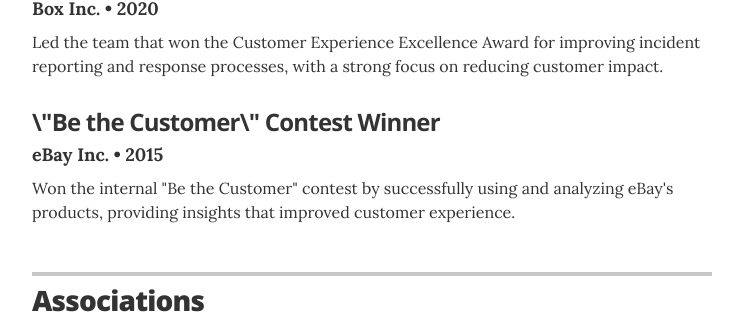
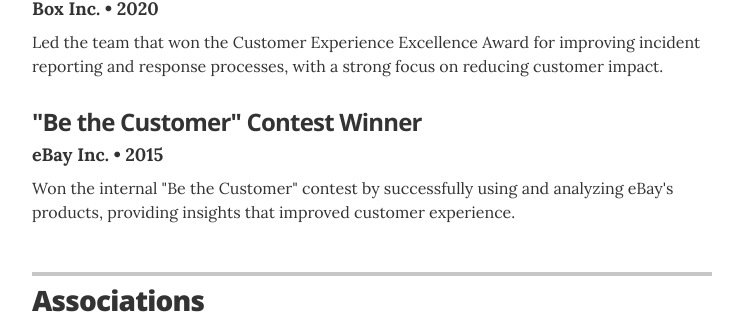
Before and after one commit to potable-anarchy/brad-dougherty.com, a Jekyll site: the page built from index.md, in a window 1280 px wide and 900 px high, scrolled down 5900 px. Shown: the part 155-469 px from the top of the window, without its empty margins (268-1011 px from the left). Built offline with Jekyll 4.4.1, drawn with Linux system fonts in a browser that asks for light colours.

```diff
--- a/_data/recognitions.yml
+++ b/_data/recognitions.yml
@@ -9,7 +9,7 @@
   year: 2020
   summary: Led the team that won the Customer Experience Excellence Award for improving incident reporting and response processes, with a strong focus on reducing customer impact.
 
-- award: \"Be the Customer\" Contest Winner
+- award: '"Be the Customer" Contest Winner'
   organization: eBay Inc.
   year: 2015
   summary: Won the internal "Be the Customer" contest by successfully using and analyzing eBay's products, providing insights that improved customer experience.
```
